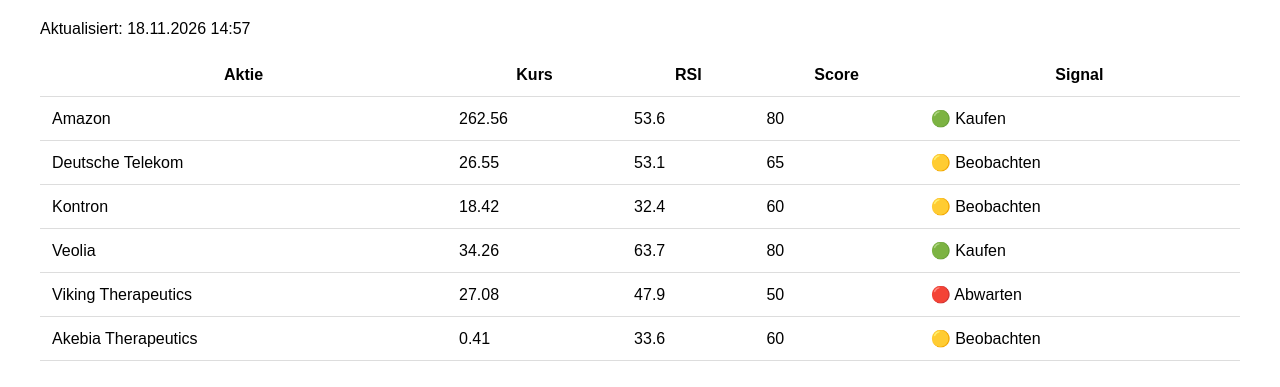
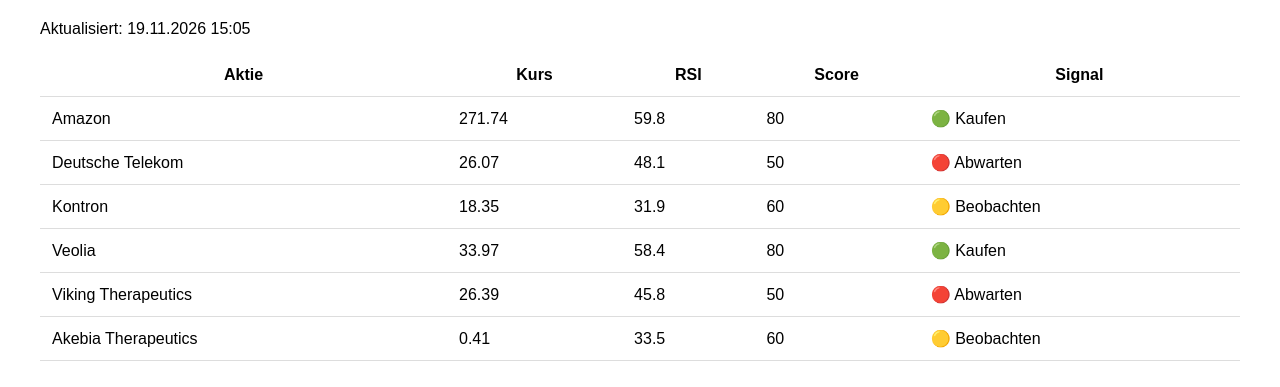
Before and after one commit to DonCodillo/Signal-Bot, a plain HTML site: page docs/index.html in a window 1280 px wide. Shown: the part 79-466 px from the top of the page. Drawn offline with Linux system fonts and the light colour scheme.

Commit message:
Automatisches Dashboard-Update

```diff
--- a/docs/index.html
+++ b/docs/index.html
@@ -35,7 +35,7 @@ border-bottom:1px solid #ddd;
 
 <p>
 Aktualisiert:
-18.11.2026 14:57
+19.11.2026 15:05
 </p>
 
 
@@ -55,9 +55,9 @@ Aktualisiert:
 
 <td>Amazon</td>
 
-<td>262.56</td>
+<td>271.74</td>
 
-<td>53.6</td>
+<td>59.8</td>
 
 <td>80</td>
 
@@ -71,13 +71,13 @@ Aktualisiert:
 
 <td>Deutsche Telekom</td>
 
-<td>26.55</td>
+<td>26.07</td>
 
-<td>53.1</td>
+<td>48.1</td>
 
-<td>65</td>
+<td>50</td>
 
-<td>🟡 Beobachten</td>
+<td>🔴 Abwarten</td>
 
 </tr>
 
@@ -87,9 +87,9 @@ Aktualisiert:
 
 <td>Kontron</td>
 
-<td>18.42</td>
+<td>18.35</td>
 
-<td>32.4</td>
+<td>31.9</td>
 
 <td>60</td>
 
@@ -103,9 +103,9 @@ Aktualisiert:
 
 <td>Veolia</td>
 
-<td>34.26</td>
+<td>33.97</td>
 
-<td>63.7</td>
+<td>58.4</td>
 
 <td>80</td>
 
@@ -119,9 +119,9 @@ Aktualisiert:
 
 <td>Viking Therapeutics</td>
 
-<td>27.08</td>
+<td>26.39</td>
 
-<td>47.9</td>
+<td>45.8</td>
 
 <td>50</td>
 
@@ -137,7 +137,7 @@ Aktualisiert:
 
 <td>0.41</td>
 
-<td>33.6</td>
+<td>33.5</td>
 
 <td>60</td>
 
```
